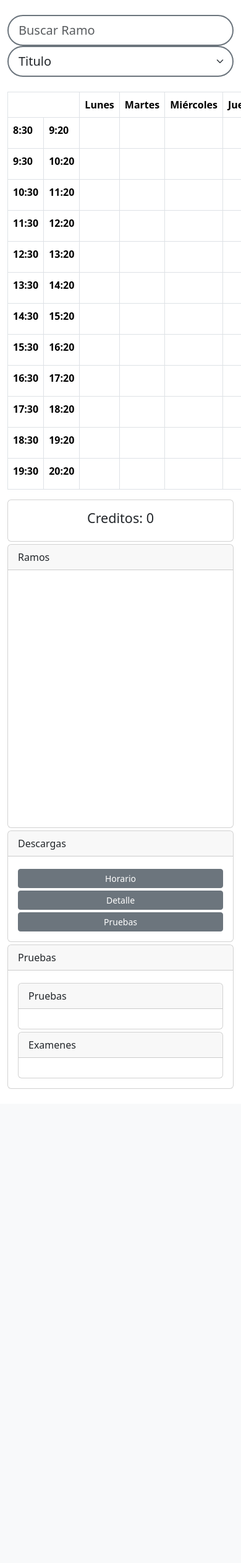
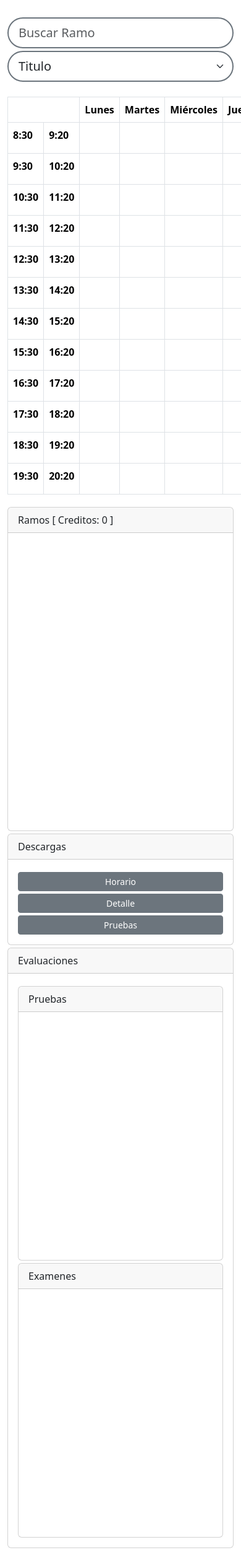
Before and after one commit to Terdmannsdorffer/IIS-Grupo-2, a Django app: page / in a window 390 px wide. Shown: the part 57-2579 px from the top of the page at 62% size. Before the commit the page ends 1814 px from the top, so only its background shows below. Run offline with Django 4.2, Linux system fonts and the light colour scheme; data comes from the database, SQL or seed files in the repository; lists and menus that the app fills with data are empty; some libraries are stand-ins or nearby versions.

Commit message:
more responsive things

```diff
--- a/mysite/polls/templates/polls/home.html
+++ b/mysite/polls/templates/polls/home.html
@@ -31,7 +31,7 @@
         <div class="row justify-content-center">
 
             <!-- searchbar -->
-            <div class="col-lg-6 search-container">
+            <div class="col-lg-6 search-container mt-1">
                 <form class="form-inline">
                     <div class="input-group input-group-lg">
                         <input id="searchInput" class="form-control border-2 border-secondary rounded-pill" type="text" placeholder="Buscar Ramo" aria-label="Buscar">
@@ -45,7 +45,7 @@
             </div>
 
             <!-- Select type -->
-            <div class="col-lg-2">
+            <div class="col-lg-2 mt-1">
                 <div class="input-group input-group-lg">
                     <select id="miSelect" class="form-select form-control w-25 border-2 border-secondary rounded-pill" aria-label="Default select example">
                         <option selected value="TITULO">Titulo</option>
@@ -83,26 +83,18 @@
             </div>
             <!-- Resume-bar type -->
             <div class="col-xxl-3 col-sm-12 col-lg-6 h-100">
-                <div class="justify-content-center align-items-center">
-                    <div class="card">
-                        <div class="card-body d-flex justify-content-center align-items-center">
-                            <h4>Creditos: <span id="CreditValue">0</span></h4>
-                        </div>
-                    </div>
-                </div>
-
                 <div class="card mt-1">
                     <div class="card-header">
                         <div class="row">
                             <div class="col-10 col-md-10">
-                                Ramos
+                                Ramos [ Creditos: <span id="CreditValue">0</span> ]
                             </div>
                             <div id="clean-all"class="col-2 col-md-2">
 
                             </div>
                         </div>
                     </div>
-                    <div class="card-body resume-bar">
+                    <div class="card-body resume-list">
                         <div id="ListaRamos" class="list-group" >
                         </div>
                     </div>
@@ -138,25 +130,25 @@
             <div class="col-xxl-12 col-sm-12 col-lg-6 h-100">
                 <div class="card mt-1">
                     <div class="card-header">
-                        Pruebas
+                        Evaluaciones
                     </div>
                     <div class="card-body">
                         <div class="row">
-                            <div class="col-xxl-6 col-sm-12">
+                            <div class="col-xxl-8 col-sm-12">
                                 <div class="card mt-1">
                                     <div class="card-header">
                                         Pruebas
                                     </div>
-                                    <div class="card-body">
+                                    <div class="card-body resume-list-eval">
                                     </div>
                                 </div>
                             </div>
-                            <div class="col-xxl-6 col-sm-12">
+                            <div class="col-xxl-4 col-sm-12">
                                 <div class="card mt-1">
                                     <div class="card-header">
                                         Examenes
                                     </div>
-                                    <div class="card-body">
+                                    <div class="card-body resume-list-eval">
                                     </div>
                                 </div>
                             </div>
--- a/mysite/static/css/stylesheet.css
+++ b/mysite/static/css/stylesheet.css
@@ -17,10 +17,16 @@
     max-height: 400px;
 }
 
-.resume-bar {
-    max-height: 415px;
+.resume-list {
+    max-height: 480px;
     overflow-y: auto;
-    height:415px
+    height:480px
+}
+
+.resume-list-eval {
+    max-height: 400px;
+    overflow-y: auto;
+    height:400px
 }
 
 #resultsList {
@@ -61,3 +67,11 @@
 .notification p {
     margin: 0;
 }
+
+.fontSizing {
+    text-align: center;
+    padding: 5px;
+    border-radius: 5px;
+    font-weight: bold;
+    margin: 0px;
+}
--- a/mysite/static/js/index.js
+++ b/mysite/static/js/index.js
@@ -192,19 +192,18 @@ let actualizar_horario = () => {
               console.log(`${dia} ${startClase} ${EndClase}`)
               console.log("ADD HOUR")
               let celda = document.getElementById(`${i}-${dia}`);
+              let class_ramo;
               if (celda.innerHTML == "") {
                 celda.style.backgroundColor = "";
+                class_ramo = "fontSizing"
               }
               else {
                 mostrarNotificacion();
                 celda.style.backgroundColor = "#F88379";
+                class_ramo = "fontSizing mt-1"
               }
-              celda.innerHTML += `<p
+              celda.innerHTML += `<p class="${class_ramo}"
                                   style="background-color: #${make_color(ramo.NRC, clase.TIPO[0])};
-                                  padding: 5px;
-                                  border-radius: 5px;
-                                  font-weight: bold;
-                                  margin: 0px;
                                   ">[${clase.TIPO[0]}] ${resume_title(ramo.TITULO)}</p>`
 
             }
```
